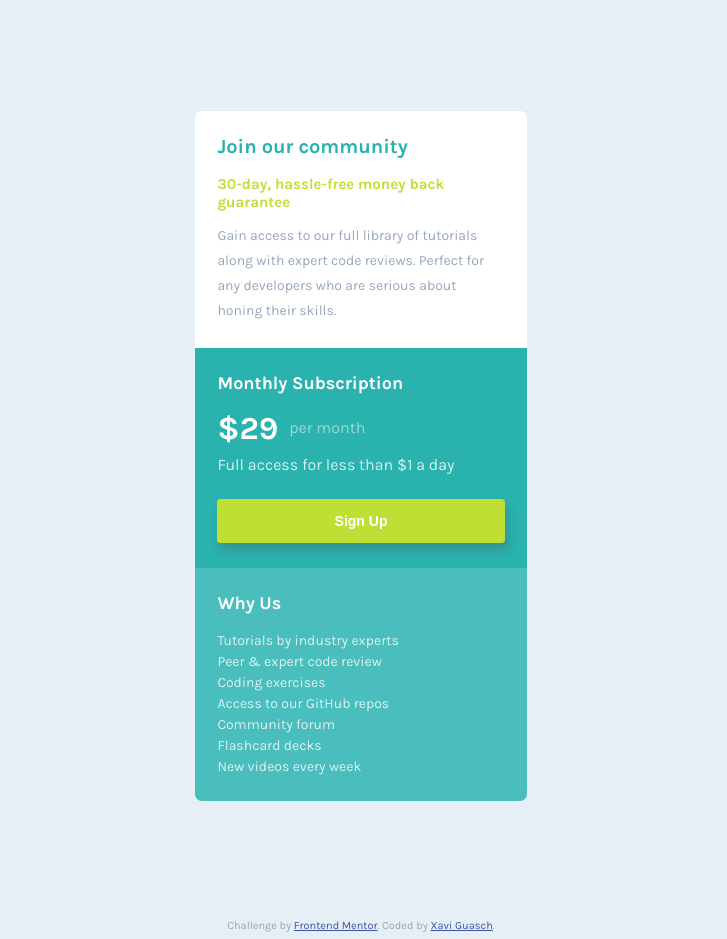
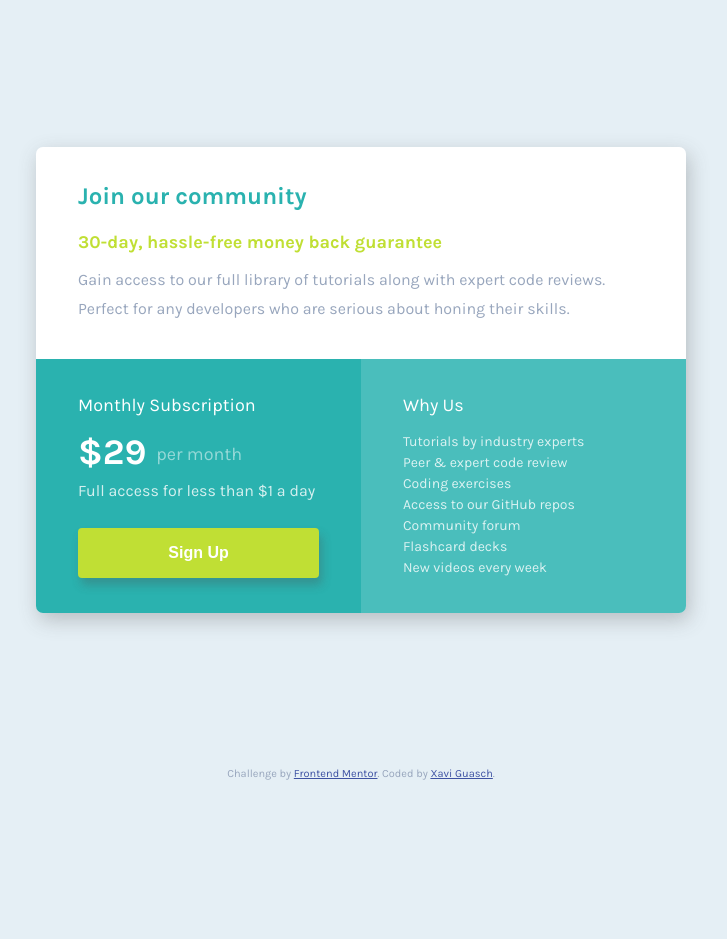
Before and after one commit to xaviguasch/single-price-grid-component-frontendmentor-challenge-prac, a plain HTML site: page index.html in a window 1280 px wide. Shown: the whole page, without its empty margins (279-1006 px from the left). After the commit the page ends 800 px from the top, so only its background shows below. Drawn offline with Linux system fonts and the light colour scheme.

Commit message:
finished desktop view

```diff
--- a/style.css
+++ b/style.css
@@ -114,14 +114,15 @@ body {
   justify-content: center;
   align-items: center;
 
-  height: 100%;
-  margin: 4em auto;
-  max-width: 374px;
+  margin: 0em auto;
+  width: 374px;
 }
 
 /* SECTIONS */
 .card {
-  margin: 0em 1.5em;
+  border-radius: 0.5em;
+  box-shadow: 3px 7px 20px hsla(0, 1%, 30%, 0.3);
+  margin: 3em 1.5em;
 }
 
 .upper-card {
@@ -200,3 +201,90 @@ body {
 .attribution a {
   color: hsl(228, 45%, 44%);
 }
+
+@media (min-height: 800px) {
+  .container {
+    height: 95%;
+  }
+
+  .card {
+    margin: 0;
+  }
+}
+
+@media (min-width: 750px) {
+  .container {
+    height: 95%;
+    width: 100%;
+  }
+
+  .card {
+    max-width: 500px;
+  }
+
+  .title {
+    font-size: var(--fs-24);
+  }
+
+  .subtitle {
+    font-size: var(--fs-18);
+  }
+
+  .copy {
+    font-size: var(--fs-16);
+  }
+
+  .section-header {
+    font-weight: var(--fw-regular);
+  }
+
+  .amount {
+    font-size: var(--fs-36);
+  }
+
+  .mp-cost {
+    font-size: var(--fs-18);
+
+    left: 32.5%;
+    bottom: 50%;
+  }
+
+  .cta-btn {
+    font-size: var(--fs-16);
+  }
+
+  .reasons {
+    line-height: 1.5;
+    opacity: 0.8;
+  }
+
+  .card {
+    max-width: 650px;
+  }
+
+  .upper-card {
+    padding: 2.5em 3em;
+  }
+
+  .lower-card {
+    display: flex;
+  }
+
+  .lower-card--a,
+  .lower-card--b {
+    flex: 1 1 0;
+
+    padding: 2.5em 3em;
+  }
+
+  .lower-card--a {
+    border-radius: 0em 0em 0em 0.5em;
+  }
+  .lower-card--b {
+    border-radius: 0em 0em 0.5em 0em;
+  }
+
+  .footer {
+    margin-top: auto;
+  }
+}
```
